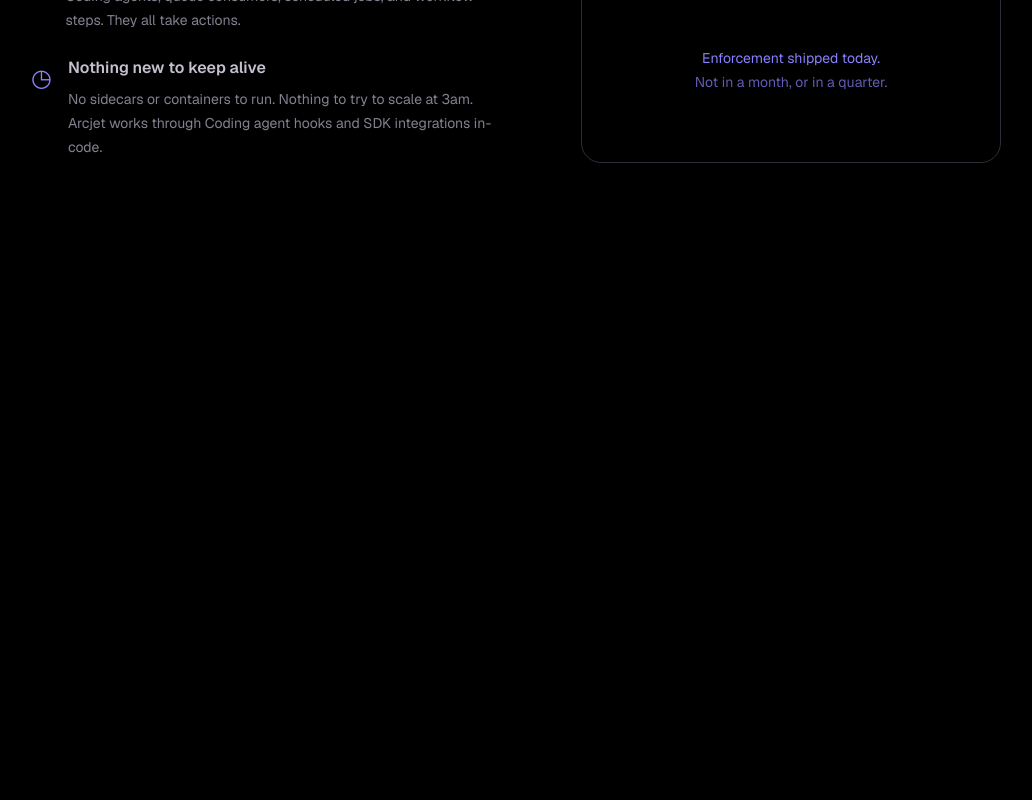
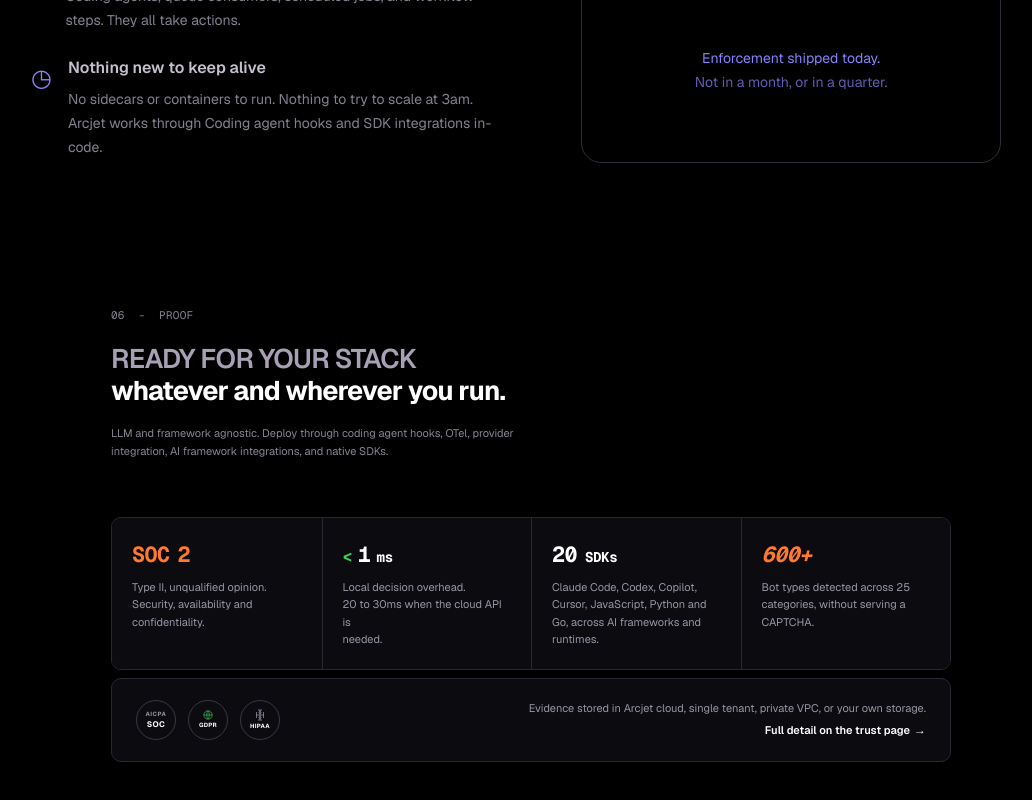
Before and after one commit to gaurav908408/website-clone, a Next.js app: page / in a window 1280 px wide. Shown: the part 6786-7586 px from the top of the page, without its empty margins (109-1141 px from the left). Before the commit the page ends 7029 px from the top, so only its background shows below. Built offline with nearby package versions, Linux system fonts and the light colour scheme.

Commit message:
Add ProofSection: stats grid, compliance bar, and text alignment matching design

```diff
--- /dev/null
+++ b/app/component/ProofSection.tsx
@@ -0,0 +1,164 @@
+
+export default function ProofSection() {
+  return (
+    <main className="w-full bg-black text-white">
+      {/* SECTION 06 — PROOF */}
+      <section className="relative w-full px-4 py-16 sm:px-8">
+
+        {/* MAIN CONTAINER */}
+        <div className="mx-auto flex w-full max-w-[840px] flex-col items-start">
+
+          {/* SECTION LABEL */}
+          <p className="mb-5 font-mono text-[10px] tracking-wide text-[#85808f] sm:text-[11px]">
+            06&nbsp;&nbsp;-&nbsp;&nbsp;PROOF
+          </p>
+
+          {/* HEADING */}
+          <h2 className="text-left font-sans text-[clamp(20px,2.1vw,31px)] font-semibold leading-[1.2] tracking-[-0.03em]">
+            <span className="block text-[#a8a0b4]">
+              READY FOR YOUR STACK
+            </span>
+
+            <span className="block text-white font-bold">
+              whatever and wherever you run.
+            </span>
+          </h2>
+
+          {/* DESCRIPTION */}
+          <p className="mt-4 max-w-[410px] text-left font-sans text-[clamp(11px,0.85vw,13px)] leading-[1.7] text-[#8a8494]">
+            LLM and framework agnostic. Deploy through coding agent hooks,
+            OTel, provider integration, AI framework integrations, and native
+            SDKs.
+          </p>
+
+          {/* STATS CARDS GRID */}
+          <div className="mt-14 grid w-full grid-cols-1 overflow-hidden rounded-[10px] border border-[#2a2733] sm:grid-cols-2 lg:grid-cols-4">
+
+            {/* SOC 2 */}
+            <div className="flex flex-col gap-2 bg-[#0c0b10] p-5">
+              <div className="flex items-baseline gap-2">
+                <span className="font-mono text-[clamp(18px,1.7vw,25px)] font-bold tracking-tight text-[#ff7a2f]">
+                  SOC
+                </span>
+                <span className="font-mono text-[clamp(18px,1.7vw,25px)] font-bold tracking-tight text-[#ff7a2f]">
+                  2
+                </span>
+              </div>
+              <p className="text-left text-[10px] leading-[1.6] text-[#9a95a5] sm:text-[11px]">
+                Type II, unqualified opinion.<br />
+                Security, availability and<br />
+                confidentiality.
+              </p>
+            </div>
+
+            {/* < 1ms */}
+            <div className="flex flex-col gap-2 border-t border-[#2a2733] bg-[#0c0b10] p-5 sm:border-l sm:border-t-0">
+              <div className="flex items-baseline gap-1.5">
+                <span className="font-mono text-[clamp(14px,1.3vw,20px)] font-bold tracking-tight text-[#3ecf5c]">
+                  &lt;
+                </span>
+                <span className="font-mono text-[clamp(18px,1.7vw,25px)] font-bold tracking-tight text-white">
+                  1
+                </span>
+                <span className="font-mono text-[clamp(13px,1.1vw,17px)] font-bold tracking-tight text-white">
+                  ms
+                </span>
+              </div>
+              <p className="text-left text-[10px] leading-[1.6] text-[#9a95a5] sm:text-[11px]">
+                Local decision overhead.<br />
+                20 to 30ms when the cloud API is<br className="hidden lg:inline" />
+                needed.
+              </p>
+            </div>
+
+            {/* 20 SDKs */}
+            <div className="flex flex-col gap-2 border-t border-[#2a2733] bg-[#0c0b10] p-5 lg:border-l lg:border-t-0">
+              <div className="flex items-baseline gap-2">
+                <span className="font-mono text-[clamp(18px,1.7vw,25px)] font-bold tracking-tight text-white">
+                  20
+                </span>
+                <span className="font-mono text-[clamp(13px,1.1vw,17px)] font-bold tracking-tight text-white">
+                  SDKs
+                </span>
+              </div>
+              <p className="text-left text-[10px] leading-[1.6] text-[#9a95a5] sm:text-[11px]">
+                Claude Code, Codex, Copilot,<br />
+                Cursor, JavaScript, Python and<br />
+                Go, across AI frameworks and<br />
+                runtimes.
+              </p>
+            </div>
+
+            {/* 600+ */}
+            <div className="flex flex-col gap-2 border-t border-[#2a2733] bg-[#0c0b10] p-5 lg:border-l lg:border-t-0">
+              <div className="flex items-baseline gap-1.5">
+                <span className="font-mono text-[clamp(18px,1.7vw,25px)] font-bold italic tracking-tight text-[#ff7a2f]">
+                  600+
+                </span>
+              </div>
+              <p className="text-left text-[10px] leading-[1.6] text-[#9a95a5] sm:text-[11px]">
+                Bot types detected across 25<br />
+                categories, without serving a<br />
+                CAPTCHA.
+              </p>
+            </div>
+          </div>
+
+          {/* COMPLIANCE BADGES ROW */}
+          <div className="mt-2 flex w-full flex-col items-center gap-4 rounded-[10px] border border-[#2a2733] bg-[#0c0b10] px-6 py-5 sm:flex-row sm:justify-between">
+
+            {/* BADGES - left side */}
+            <div className="flex shrink-0 items-center gap-3">
+
+              {/* AICPA SOC badge */}
+              <div className="flex h-[40px] w-[40px] items-center justify-center rounded-full border border-[#3a3744]">
+                <div className="flex flex-col items-center">
+                  <span className="text-[6px] font-bold leading-tight tracking-widest text-[#9a95a5]">AICPA</span>
+                  <span className="text-[8px] font-bold leading-tight tracking-wider text-white">SOC</span>
+                </div>
+              </div>
+
+              {/* GDPR badge */}
+              <div className="flex h-[40px] w-[40px] items-center justify-center rounded-full border border-[#3a3744]">
+                <div className="flex flex-col items-center">
+                  <svg className="mb-0.5 h-2.5 w-2.5 text-[#3ecf5c]" viewBox="0 0 24 24" fill="none" stroke="currentColor" strokeWidth="1.5">
+                    <circle cx="12" cy="12" r="10" />
+                    <path d="M12 2C8 6 8 18 12 22M12 2c4 4 4 16 0 20M2 12h20" />
+                  </svg>
+                  <span className="text-[6px] font-bold leading-tight tracking-wider text-white">GDPR</span>
+                </div>
+              </div>
+
+              {/* HIPAA badge */}
+              <div className="flex h-[40px] w-[40px] items-center justify-center rounded-full border border-[#3a3744]">
+                <div className="flex flex-col items-center">
+                  <svg className="mb-0.5 h-3 w-3 text-[#9a95a5]" viewBox="0 0 24 24" fill="none" stroke="currentColor" strokeWidth="1.5">
+                    <path d="M12 2v20M5 6v12M19 6v12M5 12h14M8 2h8M8 22h8" />
+                    <circle cx="12" cy="7" r="2" />
+                    <circle cx="12" cy="17" r="2" />
+                  </svg>
+                  <span className="text-[6px] font-bold leading-tight tracking-wider text-white">HIPAA</span>
+                </div>
+              </div>
+            </div>
+
+            {/* TEXT - right side */}
+            <div className="text-center sm:text-right">
+              <p className="text-[10px] leading-[1.65] text-[#9a95a5] sm:text-[11px]">
+                Evidence stored in Arcjet cloud, single tenant, private VPC, or your own storage.
+              </p>
+              <a
+                href="#"
+                className="mt-1 inline-flex items-center gap-1 text-[10px] font-semibold text-white transition-colors hover:text-[#c4bdcc] sm:text-[11px]"
+              >
+                Full detail on the trust page
+                <span className="text-[12px]">→</span>
+              </a>
+            </div>
+          </div>
+
+        </div>
+      </section>
+    </main>
+  );
+}
--- a/app/page.tsx
+++ b/app/page.tsx
@@ -10,6 +10,8 @@ import UnauthorizedToolCalls from "./component/UnauthorizedToolCalls";
 import ObserveEnforceAudit from "./component/ObserveEnforceAudit";
 import PolicySection from "./component/PolicySection";
 import PositionSection from "./component/PositionSection";
+import ProofSection from "./component/ProofSection";
+
 
 
 export default function Home() {
@@ -38,6 +40,7 @@ export default function Home() {
          {/* Previous sections */}
       <PolicySection />
       <PositionSection />
+      <ProofSection />
 
     </main>
   );
```
